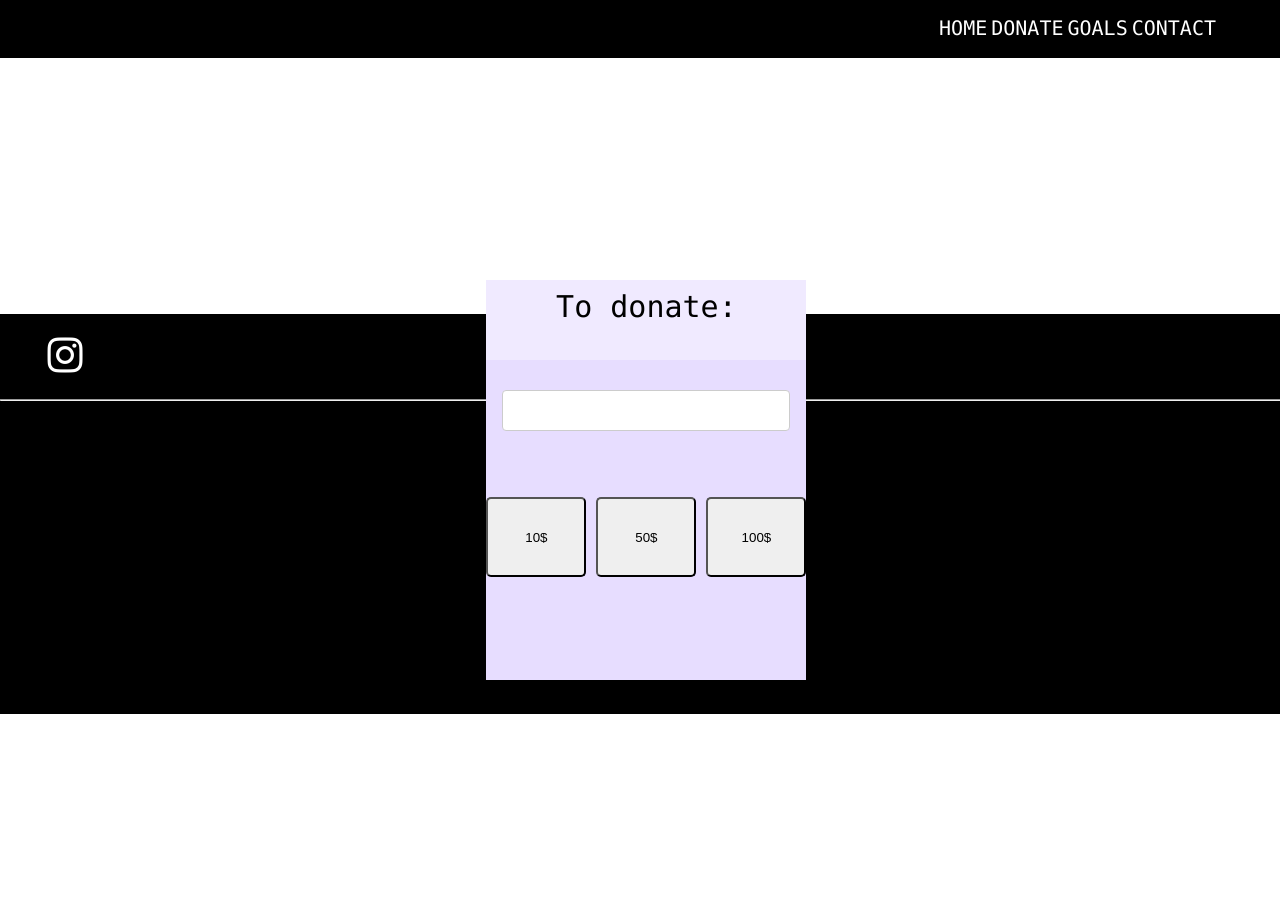
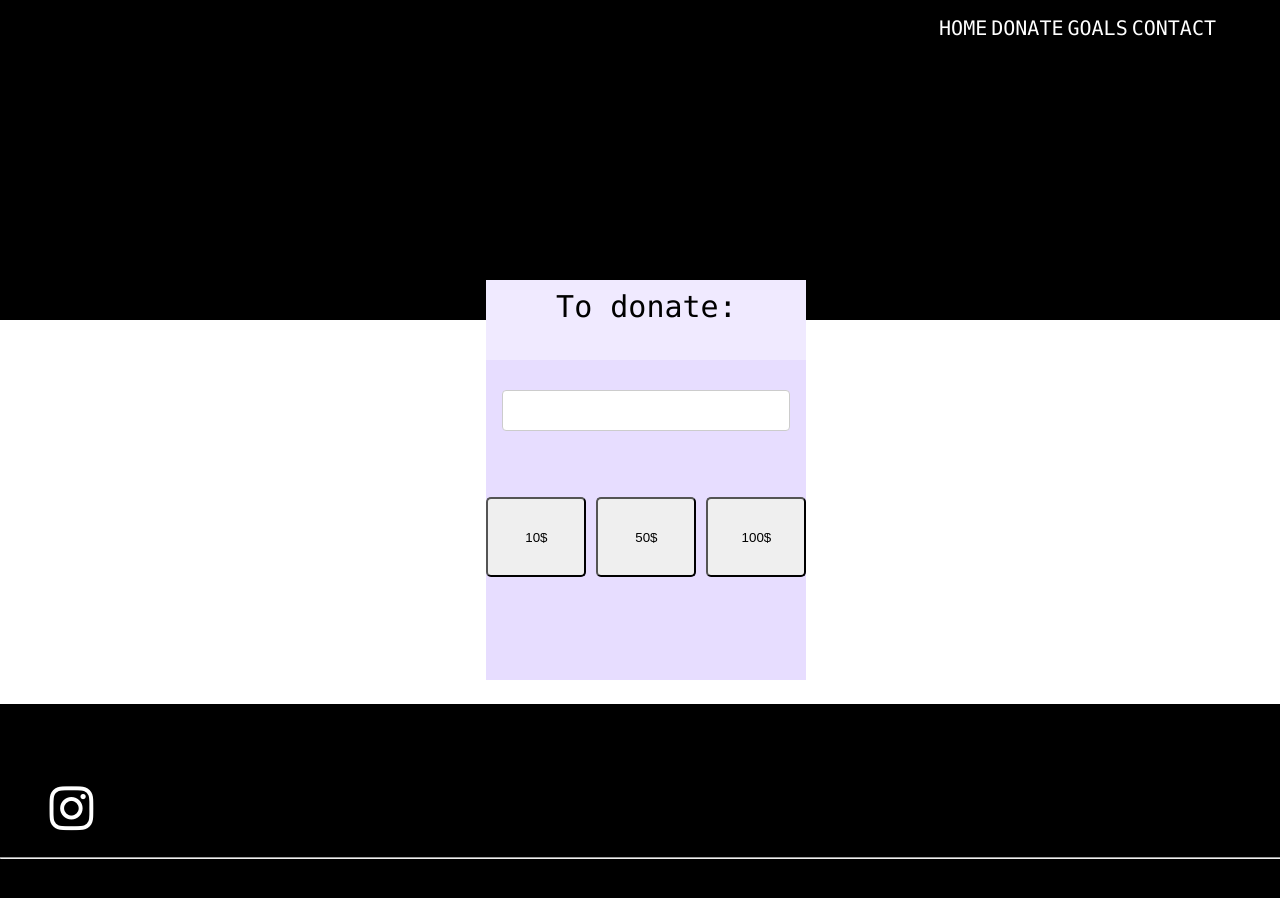
Before and after one commit to khwongjeremy-netizen/Aequitas.ca, a plain HTML site: page Donate.html in a window 1280 px wide. Before the commit the page ends 800 px from the top, so only its background shows below. Drawn offline with Linux system fonts and the light colour scheme.

Commit message:
Update styledon.css

```diff
--- a/styledon.css
+++ b/styledon.css
@@ -9,7 +9,7 @@ body{
 }
 .header{
     color: white;
-    min-height: 40vh
+    min-height: 40vh;
     width: 100%;
     background: black;
     background-position: center;
@@ -100,7 +100,7 @@ nav .fa-solid {
 
 /* contact*/
 .contact {
-    margin-top: 20%;
+    margin-top: 30%;
     background-color: #000000;
     width: 100%;
     height: 50vh;
@@ -110,8 +110,8 @@ nav .fa-solid {
     width: 100%;
 }
 .contact div nav ul li a i{
-    margin-top: 10%;
-    font-size: 40px;
+    margin-top: 100%;
+    font-size: 50px;
 }
 .contact div nav ul li a{
     color: #FFFFFF;
```
